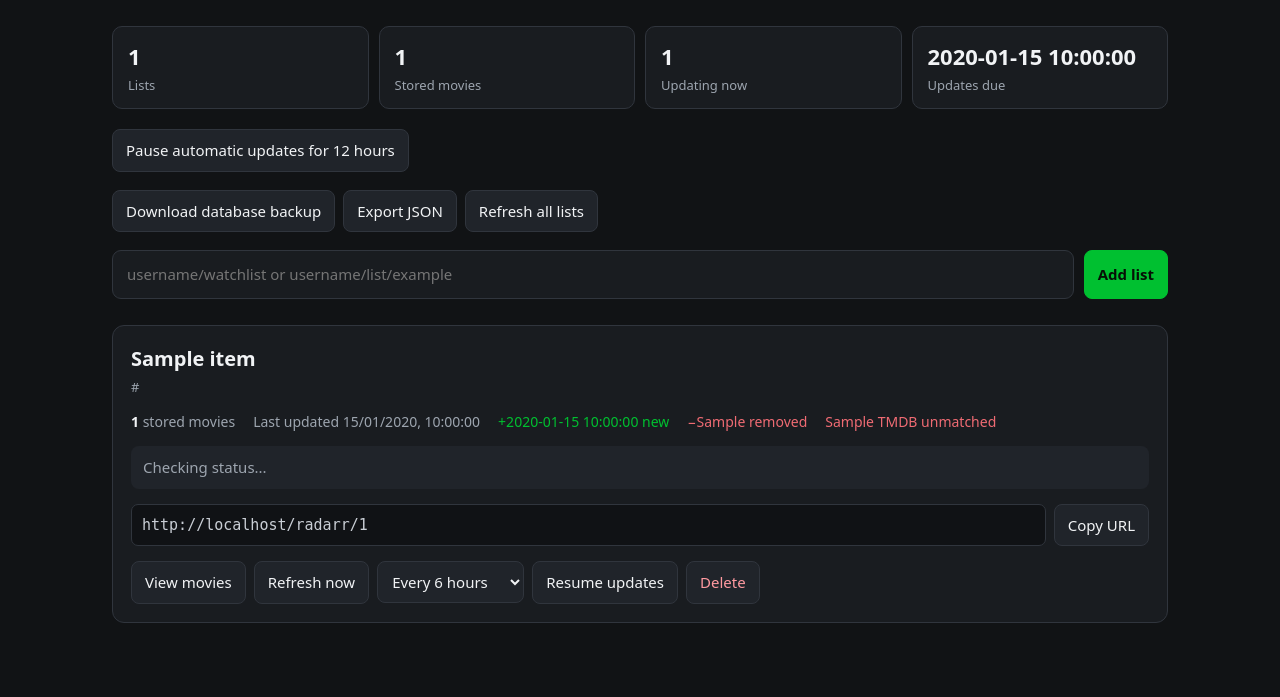
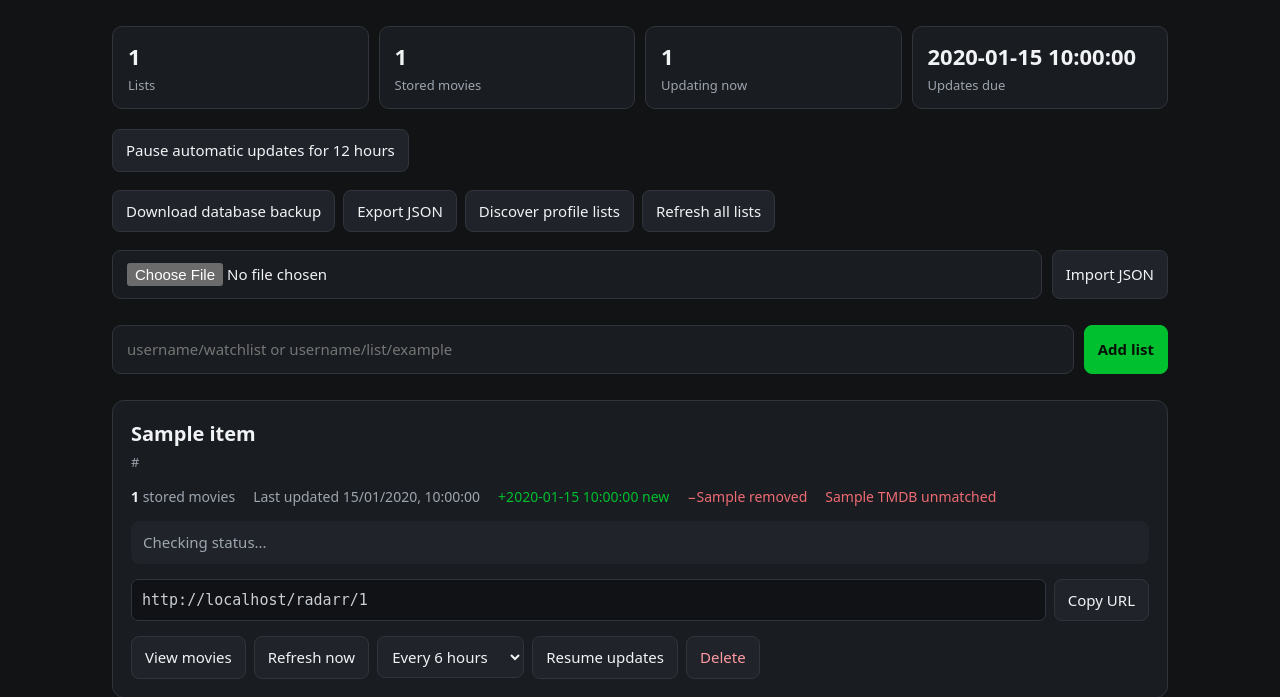
Before and after one commit to Furkan-x1/letterboxd-radarr-lists, a Flask app: template templates/index.html in a window 1280 px wide. Shown: the part 112-809 px from the top of the page. Before the commit the page ends 735 px from the top, so only its background shows below. Run offline with Flask 3, Linux system fonts and the light colour scheme; the template is opened without the code that fills it: most values are stand-ins (such as "Sample title", 1, 10 or a date in 2020); parts of the project's set-up code (start-up, migrations or seed data) failed here and were passed over.

Commit message:
Add import and profile discovery controls

```diff
--- a/templates/index.html
+++ b/templates/index.html
@@ -7,7 +7,7 @@
 :root{color-scheme:dark;--bg:#111315;--panel:#191c20;--panel2:#20242a;--border:#30353d;--text:#f1f3f5;--muted:#9da5af;--accent:#00c030;--danger:#ef6b73;--warn:#d6b86a}
 *{box-sizing:border-box}body{margin:0;background:var(--bg);color:var(--text);font:15px/1.5 system-ui,-apple-system,BlinkMacSystemFont,"Segoe UI",sans-serif}
 main{max-width:1100px;margin:0 auto;padding:38px 22px 60px}header{display:flex;justify-content:space-between;gap:20px;align-items:flex-start;margin-bottom:26px}h1{margin:0 0 6px;font-size:30px;letter-spacing:-.02em}.subtitle{margin:0;color:var(--muted)}
-a{color:var(--accent)}button,.button{border:1px solid var(--border);background:var(--panel2);color:var(--text);border-radius:8px;padding:9px 13px;font:inherit;cursor:pointer;text-decoration:none;display:inline-block}.button:hover,button:hover{border-color:#59616c}.primary{background:var(--accent);border-color:var(--accent);color:#061006;font-weight:650}.danger{color:#ff9aa0}.error{color:var(--danger);background:#2a171a;border:1px solid #512328;border-radius:8px;padding:10px 12px;margin-bottom:18px}
+a{color:var(--accent)}button,.button{border:1px solid var(--border);background:var(--panel2);color:var(--text);border-radius:8px;padding:9px 13px;font:inherit;cursor:pointer;text-decoration:none;display:inline-block}.button:hover,button:hover{border-color:#59616c}.primary{background:var(--accent);border-color:var(--accent);color:#061006;font-weight:650}.danger{color:#ff9aa0}.error{color:var(--danger);background:#2a171a;border:1px solid #512328;border-radius:8px;padding:10px 12px;margin-bottom:18px}.success{color:var(--accent);background:#14251a;border:1px solid #24532f;border-radius:8px;padding:10px 12px;margin-bottom:18px}
 .dashboard{display:grid;grid-template-columns:repeat(4,1fr);gap:10px;margin-bottom:20px}.metric{background:var(--panel);border:1px solid var(--border);border-radius:10px;padding:13px 15px}.metric strong{display:block;font-size:22px}.metric span{color:var(--muted);font-size:13px}
 .global-controls{display:flex;align-items:center;gap:12px;margin-bottom:18px}.tools{display:flex;gap:8px;flex-wrap:wrap;margin-bottom:18px}.global-paused{color:var(--warn)}.add{display:flex;gap:10px;margin-bottom:26px}.add input{flex:1;min-width:0;background:var(--panel);border:1px solid var(--border);color:var(--text);border-radius:9px;padding:12px 14px;font:inherit;outline:none}.add input:focus{border-color:var(--accent)}
 .cards{display:grid;gap:14px}.card{background:var(--panel);border:1px solid var(--border);border-radius:12px;padding:18px}.card-head{display:flex;justify-content:space-between;gap:20px;align-items:flex-start}.card h2{margin:0 0 4px;font-size:20px}.card h2 a{color:inherit;text-decoration:none}.card h2 a:hover{text-decoration:underline}.url{color:var(--muted);font-size:13px;word-break:break-all}.stats{display:flex;gap:18px;margin:14px 0;color:var(--muted);font-size:14px;flex-wrap:wrap}.stats strong{color:var(--text)}.change{color:var(--accent)}.removed{color:var(--danger)}
@@ -18,7 +18,7 @@ a{color:var(--accent)}button,.button{border:1px solid var(--border);background:v
 </head>
 <body><main>
 <header><div><h1>Letterboxd Radarr Lists</h1><p class="subtitle">Keep public Letterboxd lists synchronized with Radarr.</p></div><a class="top-link" href="{{ url_for('status_page') }}">System status</a></header>
-{% if error %}<p class="error">{{ error }}{% if duplicate_id %} <a href="{{ url_for('list_detail', list_id=duplicate_id) }}">Open existing list</a>{% endif %}</p>{% endif %}
+{% if error %}<p class="error">{{ error }}{% if duplicate_id %} <a href="{{ url_for('list_detail', list_id=duplicate_id) }}">Open existing list</a>{% endif %}</p>{% endif %}{% if message %}<p class="success">{{ message }}</p>{% endif %}
 <div class="dashboard">
 <div class="metric"><strong>{{ lists|length }}</strong><span>Lists</span></div>
 <div class="metric"><strong>{{ lists|sum(attribute='movie_count') }}</strong><span>Stored movies</span></div>
@@ -29,7 +29,8 @@ a{color:var(--accent)}button,.button{border:1px solid var(--border);background:v
 {% if global_pause_until %}<form method="post" action="{{ url_for('resume_refresh') }}"><button type="submit">Resume automatic updates</button></form><div class="global-paused">Automatic updates paused for 12 hours</div>
 {% else %}<form method="post" action="{{ url_for('pause_refresh') }}"><button type="submit">Pause automatic updates for 12 hours</button></form>{% endif %}
 </div>
-<div class="tools"><a class="button" href="{{ url_for('backup_database') }}">Download database backup</a><a class="button" href="{{ url_for('export_data') }}">Export JSON</a>{% if lists %}<form method="post" action="{{ url_for('refresh_all') }}" onsubmit="return confirm('Refresh all lists now?');"><button type="submit">Refresh all lists</button></form>{% endif %}</div>
+<div class="tools"><a class="button" href="{{ url_for('backup_database') }}">Download database backup</a><a class="button" href="{{ url_for('export_data') }}">Export JSON</a><a class="button" href="{{ url_for('discover_page') }}">Discover profile lists</a>{% if lists %}<form method="post" action="{{ url_for('refresh_all') }}" onsubmit="return confirm('Refresh all lists now?');"><button type="submit">Refresh all lists</button></form>{% endif %}</div>
+<form class="add" method="post" action="{{ url_for('import_data') }}" enctype="multipart/form-data"><input name="file" type="file" accept=".json,application/json" required><button type="submit">Import JSON</button></form>
 <form class="add" method="post" action="{{ url_for('create_list') }}"><input name="letterboxd_url" type="text" placeholder="username/watchlist or username/list/example" required><button class="primary" type="submit">Add list</button></form>
 {% if not lists %}<p class="empty">No lists configured.</p>{% endif %}
 <div class="cards">
```
